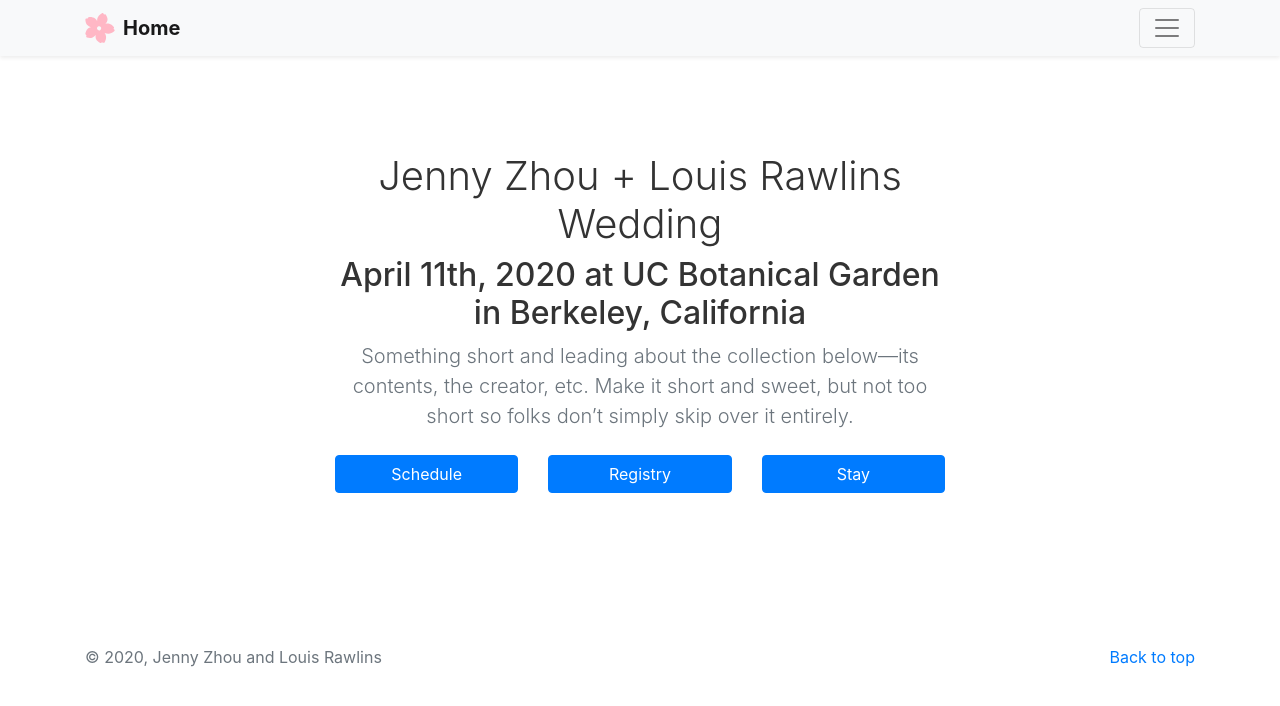
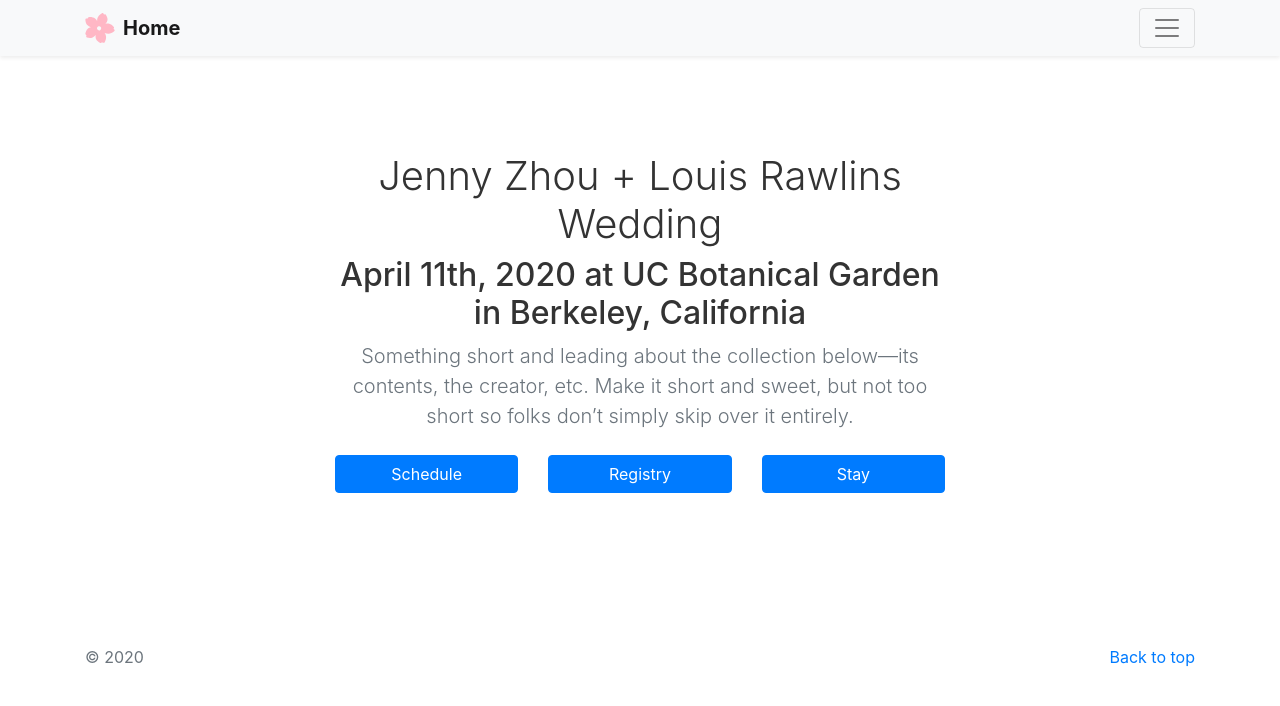
Before and after one commit to louisrawlins/jz-louis.com, a Jekyll site: the page built from index.html, in a window 1280 px wide. Shown: the top 706 px of the page. Built offline with Jekyll 4.4.1, drawn with Linux system fonts in a browser that asks for light colours.

Commit message:
removed names from copyright

```diff
--- a/_layouts/default.html
+++ b/_layouts/default.html
@@ -125,7 +125,7 @@
         <p class="float-right">
           <a href="#">Back to top</a>
         </p>
-        <p>© 2020, Jenny Zhou and Louis Rawlins</p>
+        <p>© 2020</p>
       </div>
     </footer>
     <script src="https://code.jquery.com/jquery-3.4.1.slim.min.js" integrity="sha384-J6qa4849blE2+poT4WnyKhv5vZF5SrPo0iEjwBvKU7imGFAV0wwj1yYfoRSJoZ+n" crossorigin="anonymous"></script>
```
